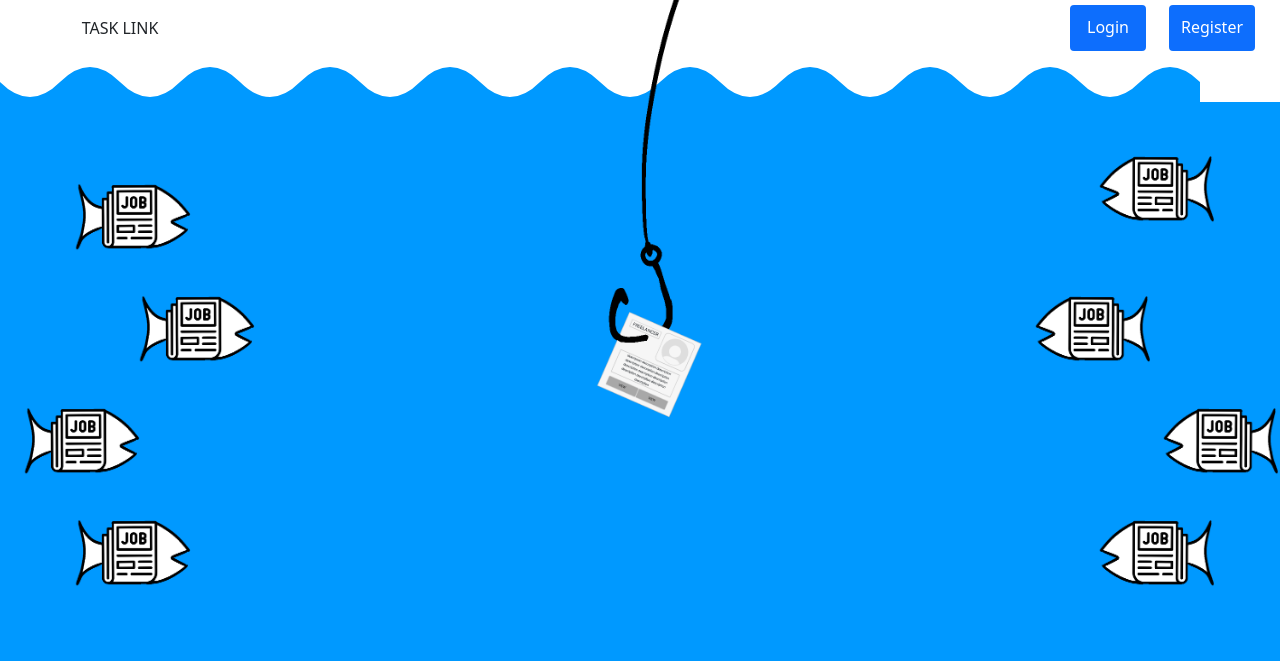
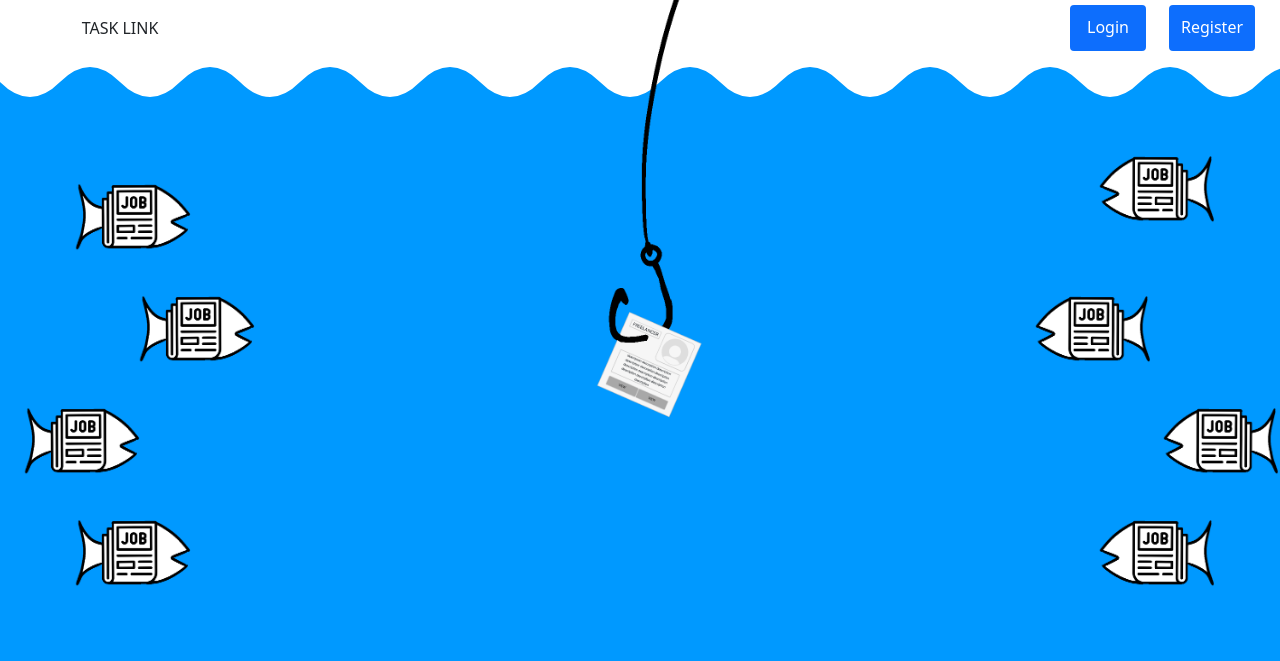
Before and after one commit to seanlixu/CITS3403-RequestBoard, a Flask app: page / in a window 1280 px wide. Shown: the top 661 px of the page. Run offline with Flask 3, Linux system fonts and the light colour scheme.

Commit message:
minor ui tweaks

```diff
--- a/app/static/index/index.css
+++ b/app/static/index/index.css
@@ -18,11 +18,10 @@ div {
     position: relative;
 }
 .wave {
-
-    width: 200vw; /* Double the width to accommodate the longer wave */
+    width: 1000vw; /* 5 times the width to accommodate the longer wave */
     height:50px;
     background: #0099ff;
-    clip-path: path('M0 30 Q30 60 60 30 T120 30 T180 30 T240 30 T300 30 T360 30 T420 30 T480 30 T540 30 T600 30 T660 30 T720 30 T780 30 T840 30 T900 30 T960 30 T1020 30 T1080 30 T1140 30 T1200 30 V60 H0 Z');
+    clip-path: path('M0 30 Q30 60 60 30 T120 30 T180 30 T240 30 T300 30 T360 30 T420 30 T480 30 T540 30 T600 30 T660 30 T720 30 T780 30 T840 30 T900 30 T960 30 T1020 30 T1080 30 T1140 30 T1200 30 T1260 30 T1320 30 T1380 30 T1440 30 T1500 30 T1560 30 T1620 30 T1680 30 T1740 30 T1800 30 T1860 30 T1920 30 T1980 30 T2040 30 T2100 30 T2160 30 T2220 30 T2280 30 T2340 30 T2400 30 T2460 30 T2520 30 T2580 30 T2640 30 T2700 30 T2760 30 T2820 30 T2880 30 T2940 30 T3000 30 V60 H0 Z');
 }
 
 #getstarted{
```
